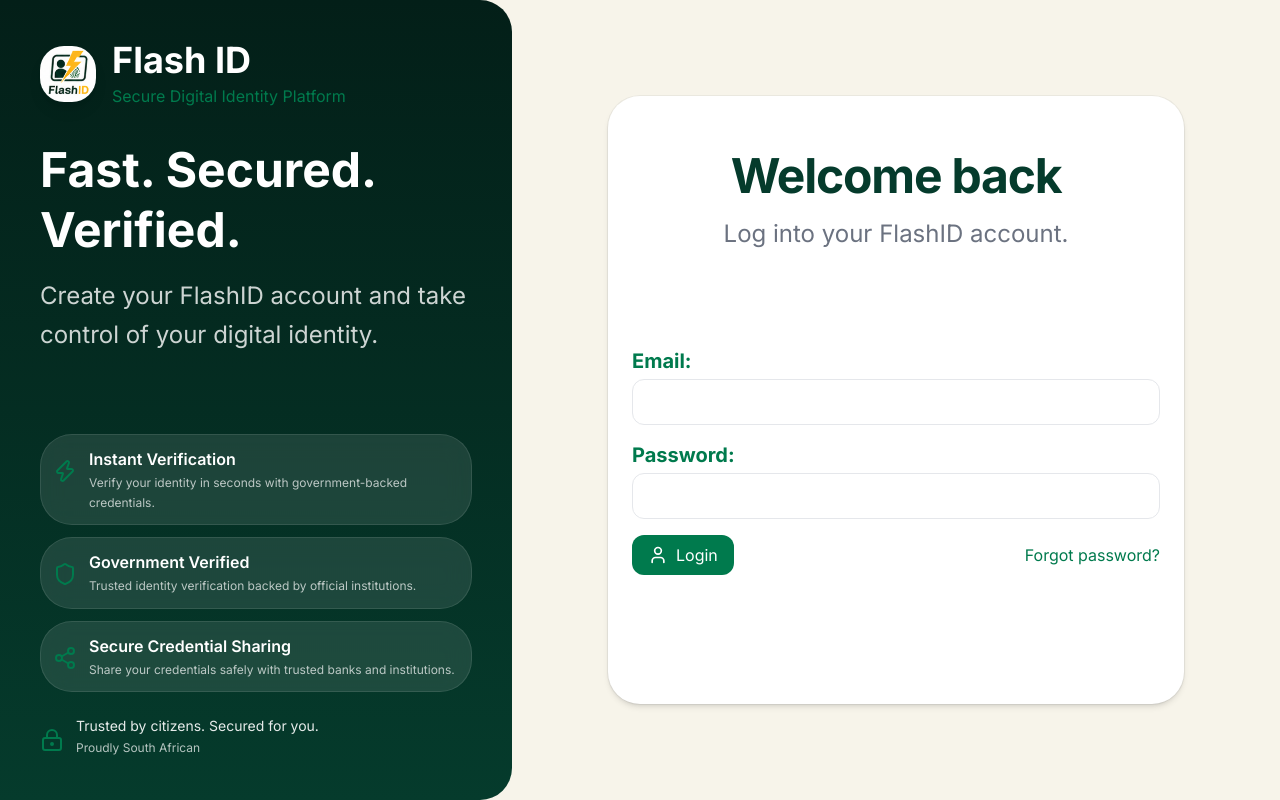
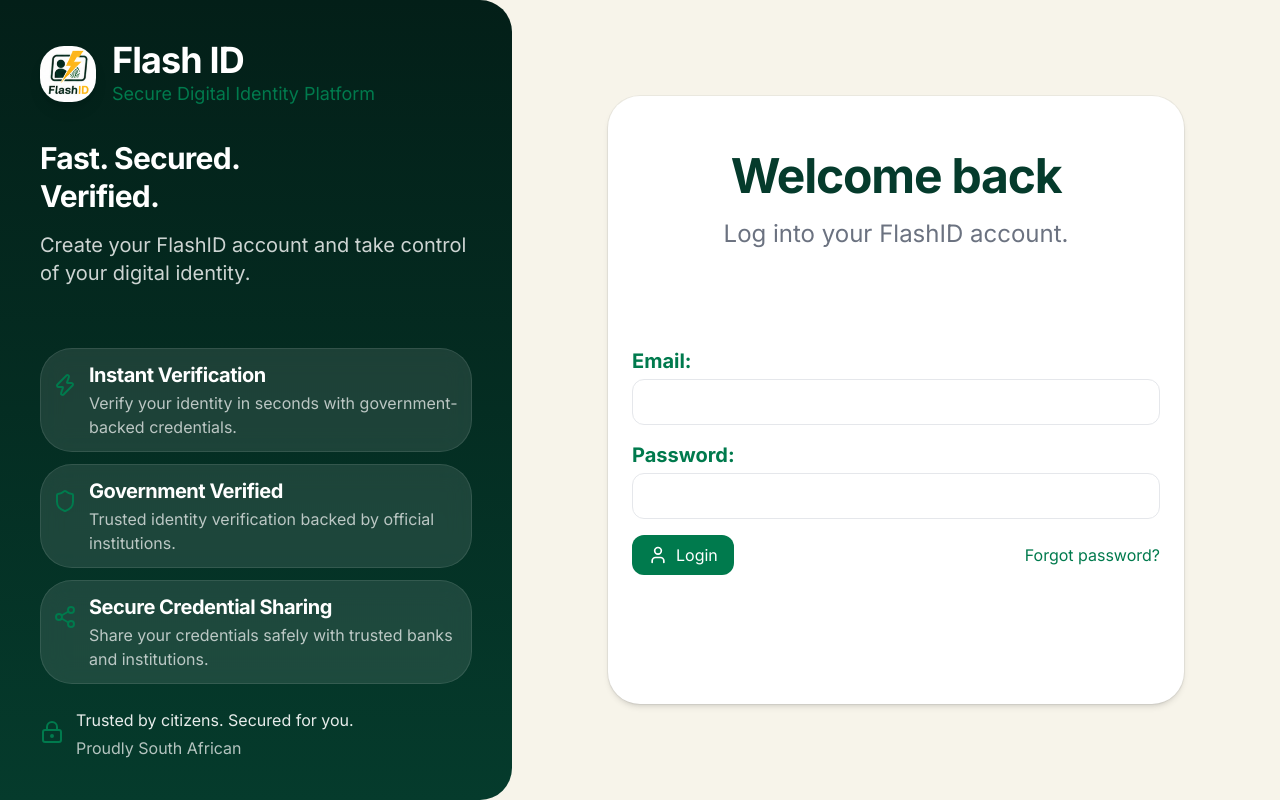
Before and after one commit to COS301-SE-2026/South-African-Digital-ID-Wallet, a Next.js app in the folder web/: page / in a window 1280 px wide. Built offline with nearby package versions, Linux system fonts and the light colour scheme.

Commit message:
fixed component functions to consts and fixed auth-sidebar title/subtitles

```diff
--- a/web/src/components/organisms/app-sidebar.tsx
+++ b/web/src/components/organisms/app-sidebar.tsx
@@ -44,7 +44,10 @@ type AppSidebarProps = {
   user: SidebarUser
 }
 
-export function AppSidebar({ navSections, user }: Readonly<AppSidebarProps>) {
+export const AppSidebar = ({
+  navSections,
+  user,
+}: Readonly<AppSidebarProps>) => {
   const [isCollapsed, setIsCollapsed] = useState(false)
   const pathname = usePathname()
 
--- a/web/src/components/organisms/app-top-bar.tsx
+++ b/web/src/components/organisms/app-top-bar.tsx
@@ -14,13 +14,13 @@ type AppTopBarProps = {
   notificationCount?: number
 }
 
-export function AppTopBar({
+export const AppTopBar = ({
   title,
   description,
   user,
   showNotifications = true,
   notificationCount = 0,
-}: Readonly<AppTopBarProps>) {
+}: Readonly<AppTopBarProps>) => {
   return (
     <header className="flex items-center justify-between px-5 py-5">
       <div>
--- a/web/src/components/organisms/auth-sidebar.tsx
+++ b/web/src/components/organisms/auth-sidebar.tsx
@@ -2,8 +2,9 @@ import * as React from 'react'
 import Image from 'next/image'
 import { LockKeyhole, Zap, Shield, Share2 } from 'lucide-react'
 import FlashIdWhite from '@/assets/images/FlashID-white.png'
+import { Title, Subtitle } from '@/components/atoms'
 
-export function AuthSidebar() {
+export const AuthSidebar = () => {
   return (
     <div className="hidden lg:flex w-2/5 bg-linear-to-b from-secure-night to-deep-green text-clean-white p-10 flex-col justify-between min-h-screen rounded-tr-3xl rounded-br-3xl">
       <div>
@@ -13,69 +14,73 @@ export function AuthSidebar() {
           </div>
 
           <div>
-            <h1 className="text-4xl font-bold">Flash ID</h1>
-            <p className="text-primary-green mt-1">
+            <Title titleSize="h1" className="text-clean-white">
+              Flash ID
+            </Title>
+            <Subtitle subtitleSize="md" className="text-primary-green">
               Secure Digital Identity Platform
-            </p>
+            </Subtitle>
           </div>
         </div>
 
-        <h2 className="text-5xl font-bold leading-tight mb-4">
+        <Title titleSize="h2" className="text-clean-white leading-tight mb-4">
           Fast. Secured.
           <br />
           Verified.
-        </h2>
+        </Title>
 
-        <p className="text-2xl text-clean-white/80 leading-relaxed max-w-md">
+        <Subtitle subtitleSize="lg" className="text-clean-white/80 max-w-md">
           Create your FlashID account and take control of your digital identity.
-        </p>
+        </Subtitle>
       </div>
 
       <div className="space-y-3">
         <div className="bg-clean-white/10 backdrop-blur-md rounded-3xl p-3 border border-clean-white/10 flex items-start gap-3">
           <Zap className="h-10 w-6 text-primary-green mt-1 shrink-0" />
           <div>
-            <h3 className="font-semibold text-base mb-0.5">
+            <Title titleSize="h4" className="text-clean-white mb-0.5">
               Instant Verification
-            </h3>
-            <p className="text-clean-white/70 text-xs leading-relaxed">
+            </Title>
+            <Subtitle subtitleSize="sm" className="text-clean-white/70">
               Verify your identity in seconds with government-backed
               credentials.
-            </p>
+            </Subtitle>
           </div>
         </div>
 
         <div className="bg-clean-white/10 backdrop-blur-md rounded-3xl p-3 border border-clean-white/10 flex items-start gap-3">
           <Shield className="h-10 w-6 text-primary-green mt-1 shrink-0" />
           <div>
-            <h3 className="font-semibold text-base mb-0.5">
+            <Title titleSize="h4" className="text-clean-white mb-0.5">
               Government Verified
-            </h3>
-            <p className="text-clean-white/70 text-xs leading-relaxed">
+            </Title>
+            <Subtitle subtitleSize="sm" className="text-clean-white/70">
               Trusted identity verification backed by official institutions.
-            </p>
+            </Subtitle>
           </div>
         </div>
 
         <div className="bg-clean-white/10 backdrop-blur-md rounded-3xl p-3 border border-clean-white/10 flex items-start gap-3">
           <Share2 className="h-10 w-6 text-primary-green mt-1 shrink-0" />
           <div>
-            <h3 className="font-semibold text-base mb-0.5">
+            <Title titleSize="h4" className="text-clean-white mb-0.5">
               Secure Credential Sharing
-            </h3>
-            <p className="text-clean-white/70 text-xs leading-relaxed">
+            </Title>
+            <Subtitle subtitleSize="sm" className="text-clean-white/70">
               Share your credentials safely with trusted banks and institutions.
-            </p>
+            </Subtitle>
           </div>
         </div>
 
         <div className="mt-6 flex items-start gap-3">
           <LockKeyhole className="h-10 w-6 text-primary-green mt-1 shrink-0" />
           <div className="text-sm text-clean-white/90">
-            <div>Trusted by citizens. Secured for you.</div>
-            <div className="text-xs text-clean-white/70 mt-1">
+            <Subtitle subtitleSize="sm" className="text-clean-white/90">
+              Trusted by citizens. Secured for you.
+            </Subtitle>
+            <Subtitle subtitleSize="sm" className="text-clean-white/70 mt-1">
               Proudly South African
-            </div>
+            </Subtitle>
           </div>
         </div>
       </div>
--- a/web/src/components/organisms/login-card.tsx
+++ b/web/src/components/organisms/login-card.tsx
@@ -3,11 +3,11 @@ import { Subtitle, Title } from '@/components/atoms'
 import { LoginForm } from '@/components/molecules'
 import type { LoginCardProps } from '@/types/login-card.types'
 
-export function LoginCard({
+export const LoginCard = ({
   className,
   title = 'Welcome back',
   subtitle = 'Log into your FlashID account.',
-}: Readonly<LoginCardProps>) {
+}: Readonly<LoginCardProps>) => {
   return (
     <Card className={className}>
       <CardHeader className="space-y-3 pt-8 text-center">
```
